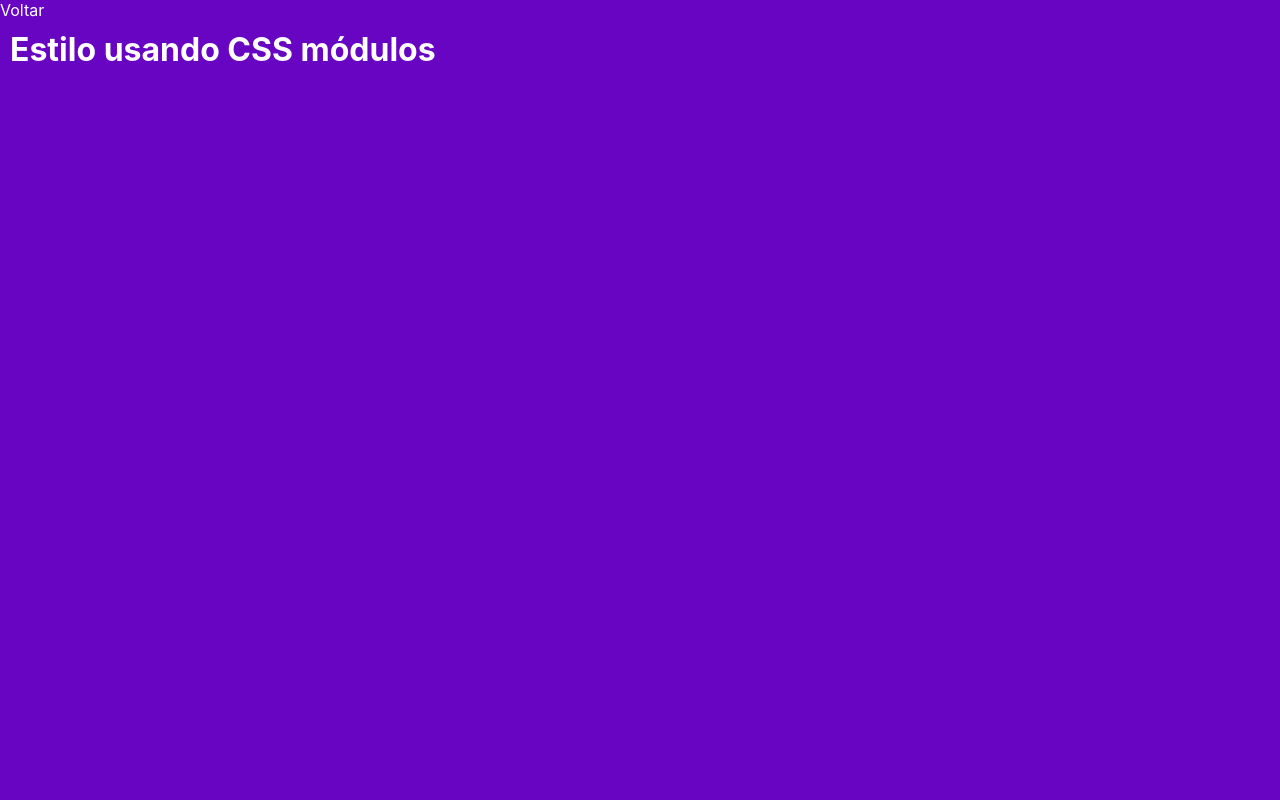
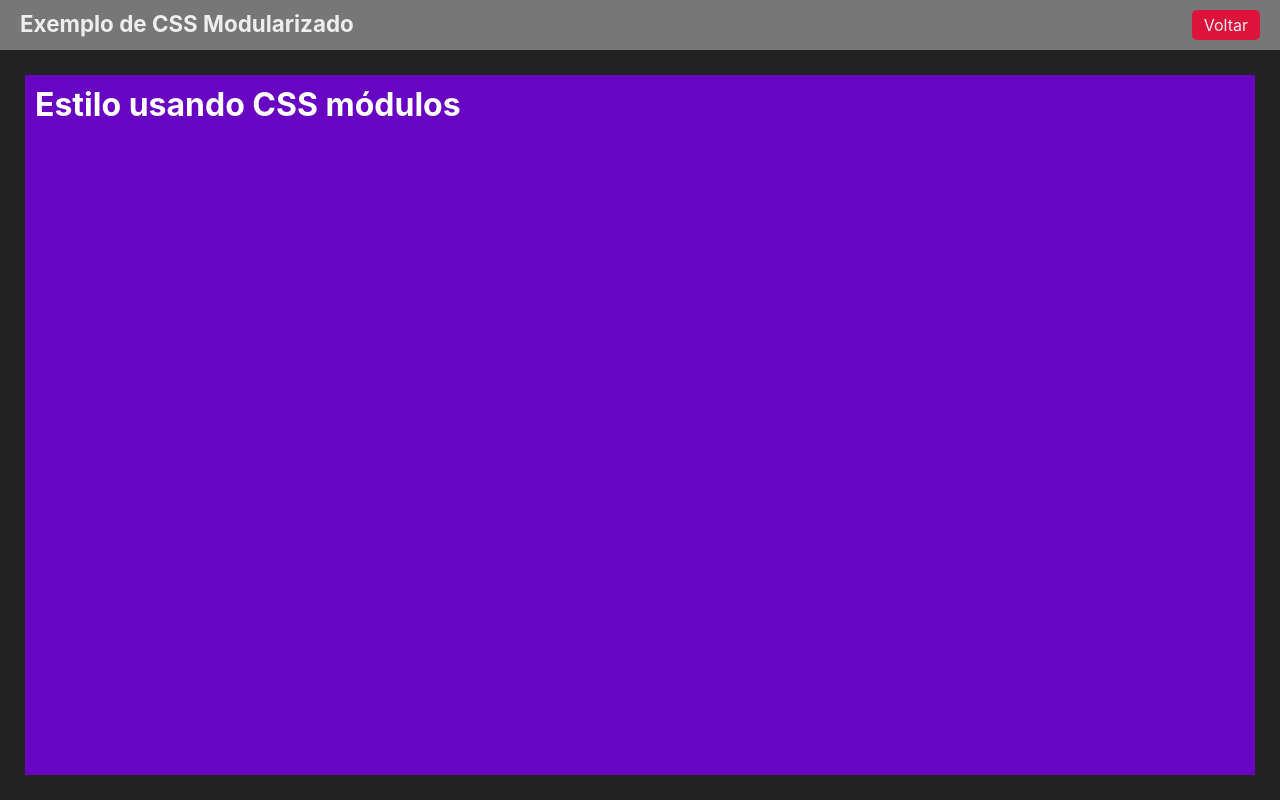
Before and after one commit to eversonps/projeto-cadastro-react, a Next.js app: page /estiloso in a window 1280 px wide. Built offline with nearby package versions, Linux system fonts and the light colour scheme.

Commit message:
Criando componente layout

```diff
--- /dev/null
+++ b/src/components/layout.jsx
@@ -0,0 +1,17 @@
+import Link from "next/link"
+import styles from "../styles/Layout.module.css"
+
+export default function Layout(props){
+    return (
+        <div className={styles.layout}>
+            <div className={styles.cabecalho}>
+                <h1>{props.titulo ?? "Mais um Exemplo"}</h1>
+                <Link href="/">Voltar</Link>
+            </div>
+
+            <div className={styles.conteudo}>
+                {props.children}
+            </div>
+        </div>
+    )
+}
--- a/src/pages/estiloso.jsx
+++ b/src/pages/estiloso.jsx
@@ -1,13 +1,13 @@
 import styles from "../styles/Estiloso.module.css"
 import Link from "next/link"
+import Layout from "../components/layout"
 
 export default function Estiloso(){
     return (
-        <div className={styles.roxo}>
-            <Link href="/">
-                Voltar
-            </Link>
-            <h1>Estilo usando CSS módulos</h1>
-        </div>
+        <Layout titulo="Exemplo de CSS Modularizado">
+            <div className={styles.roxo}>
+                <h1>Estilo usando CSS módulos</h1>
+            </div>
+        </Layout>
     )
 }
--- a/src/styles/Estiloso.module.css
+++ b/src/styles/Estiloso.module.css
@@ -1,5 +1,5 @@
 .roxo {
-    height: 100vh;
+    height: 100%;
     background-color: rgb(103, 5, 194);
     color: #ffff;
 }
--- /dev/null
+++ b/src/styles/Layout.module.css
@@ -0,0 +1,28 @@
+.layout{
+    height: 100vh;
+    display: flex;
+    flex-direction: column;
+}
+
+.cabecalho{
+    display: flex;
+    justify-content: space-between;
+    padding: 10px 20px;
+    background-color: #777;
+}
+
+.cabecalho a{
+    background-color: crimson;
+    padding: 5px 12px;
+    border-radius: 5px;
+}
+
+.cabecalho h1{
+    margin: 0;
+    font-size: 1.4rem;
+}
+
+.conteudo{
+    padding: 25px;
+    height: 100%;
+}
```
